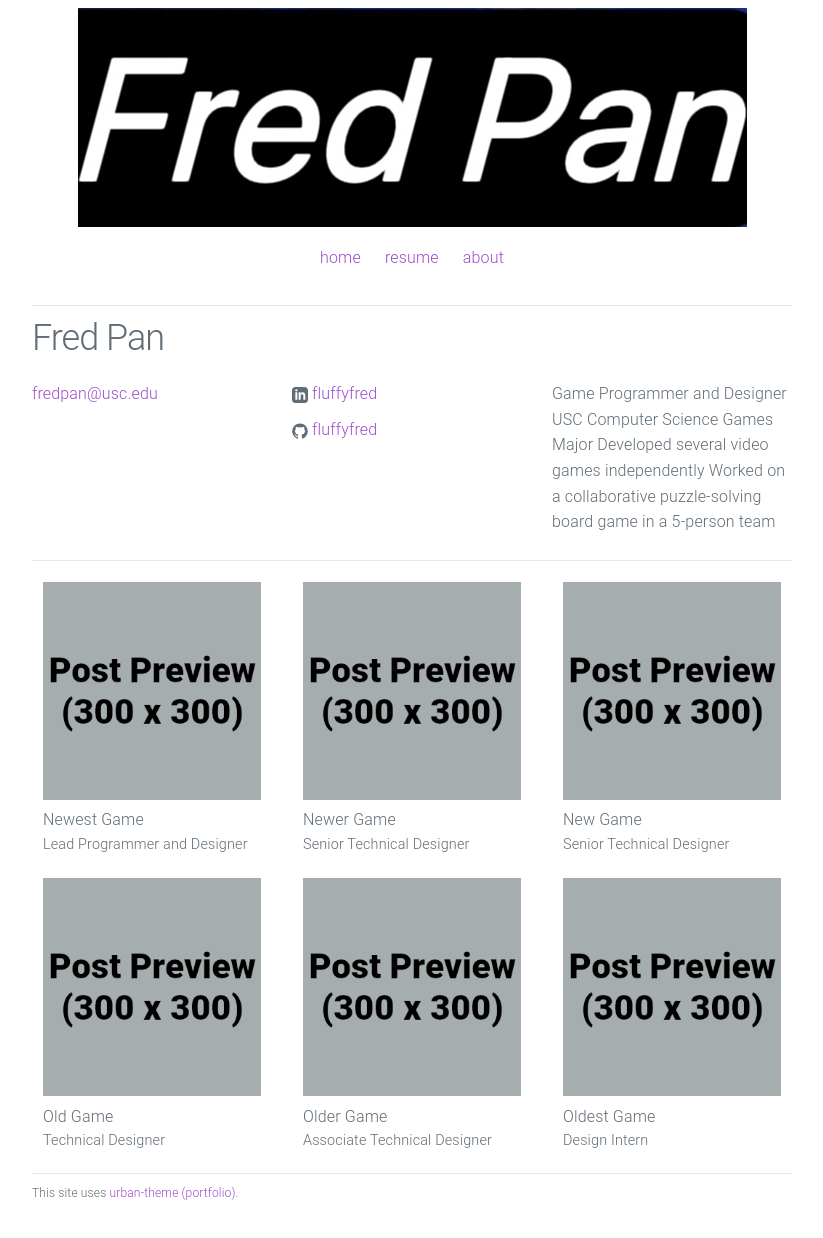
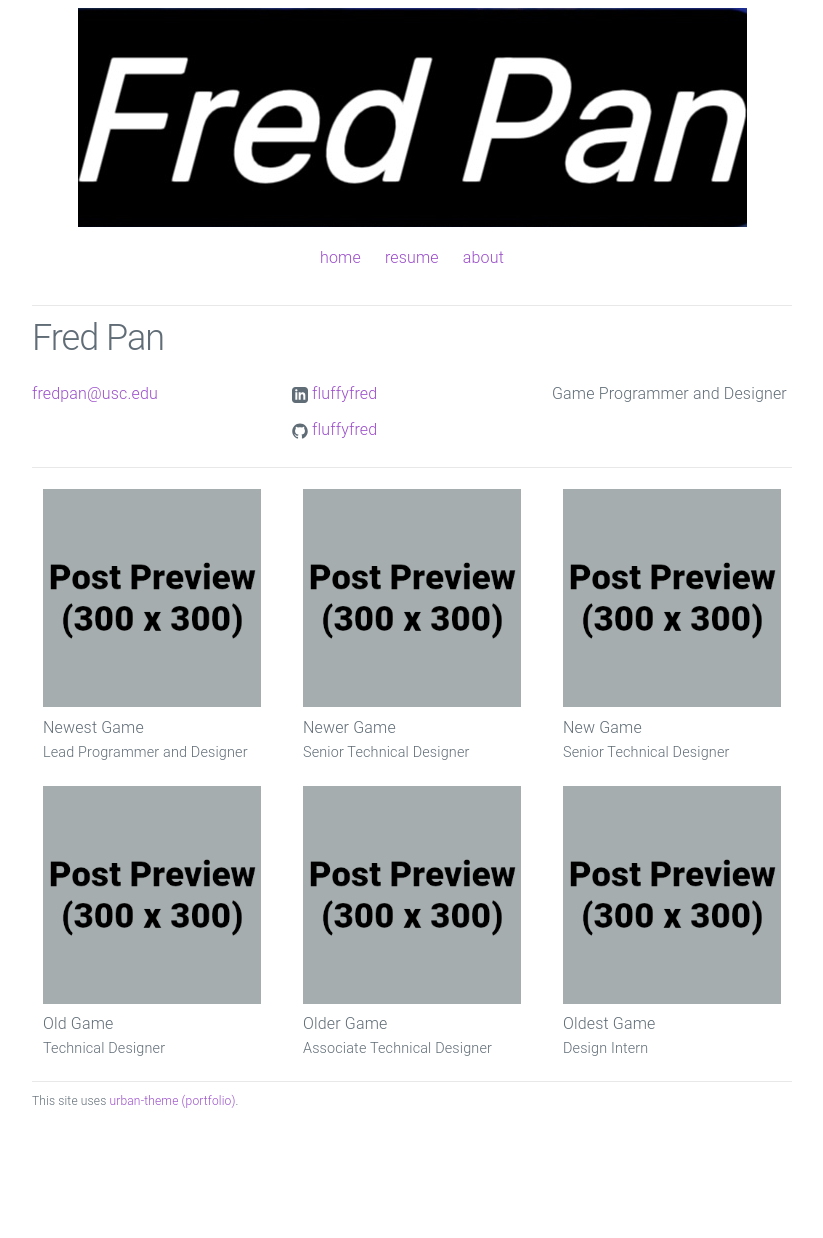
Before and after one commit to fluffyfred/fluffyfred.github.io, a Jekyll site: the page built from index.html, in a window 1280 px wide. Shown: the whole page, without its empty margins (228-1051 px from the left). Built offline with Jekyll 4.4.1, drawn with Linux system fonts in a browser that asks for light colours; after the commit the page ends 1146 px from its top, so only the background shows below that.

Commit message:
Update _config.yml

```diff
--- a/_config.yml
+++ b/_config.yml
@@ -1,16 +1,10 @@
 # Site settings
 title: Fred Pan
 email: fredpan@usc.edu
-description: | # keep this and put description below
+description: > # keep this and put description below
   Game Programmer and Designer
-
-  USC Computer Science Games Major
-
-  Developed several video games independently
-
-  Worked on a collaborative puzzle-solving board game in a 5-person team
 url: "https://fluffyfred.github.io" # the base hostname & protocol for your site
-linkedin_url: www.linkedin.com/in/fredyizhoupan
+linkedin_url: "https://www.linkedin.com/in/fredyizhoupan"
 github_username: fluffyfred
 footer_text: "This site uses <a href='https://github.com/gamingportfolio/urban-theme-portfolio'>urban-theme (portfolio)</a>."
 
```
